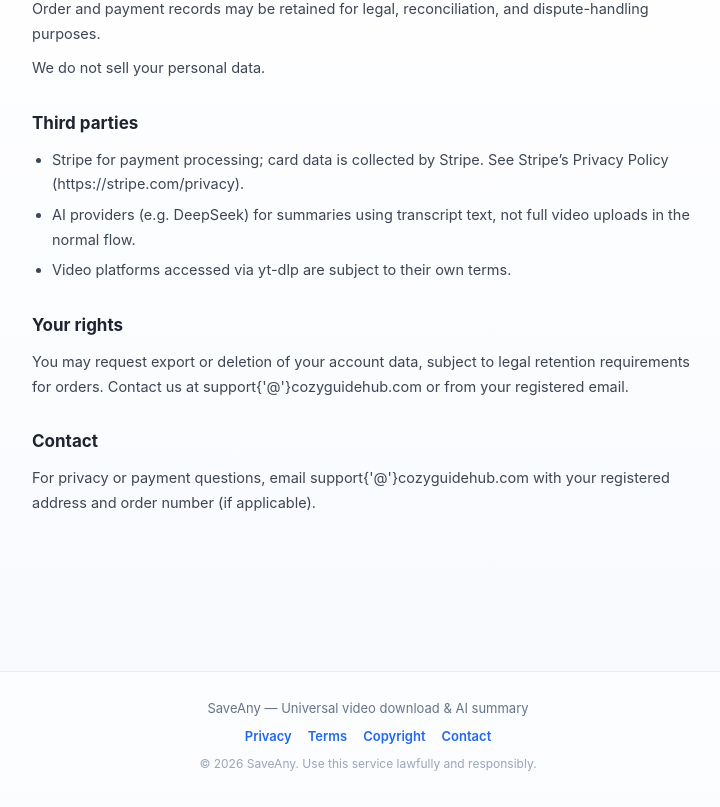
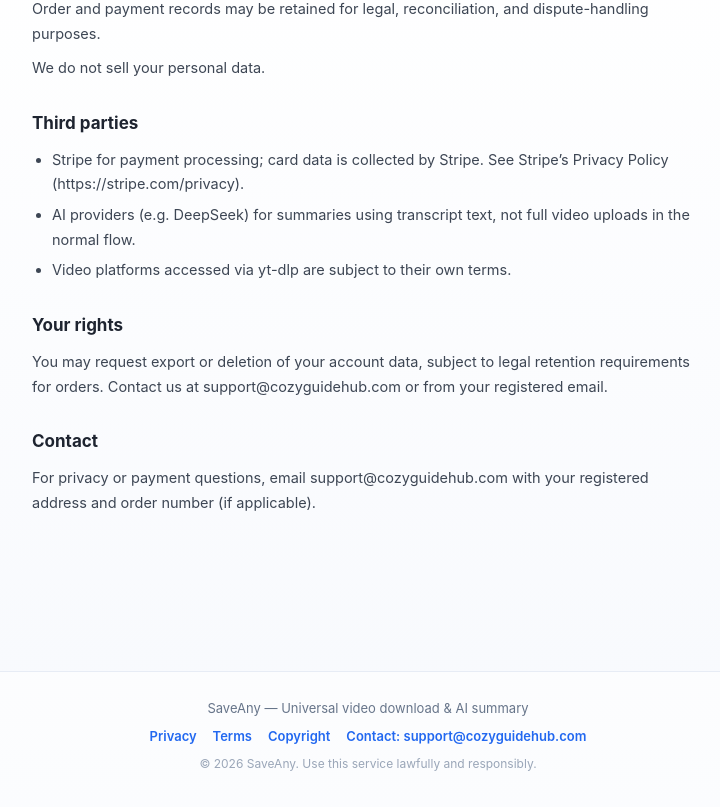
Before and after one commit to yyd841122/Video-Free-downloader, a Vue app in the folder frontend/: page /legal/privacy in a window 1280 px wide. Shown: the part 903-1710 px from the top of the page, without its empty margins (272-992 px from the left). Built offline with nearby package versions, Linux system fonts and the light colour scheme; no server answers.

Commit message:
fix(frontend): show support email safely
Co-authored-by: Cursor <cursoragent@cursor.com>

```diff
--- a/frontend/src/App.vue
+++ b/frontend/src/App.vue
@@ -37,6 +37,9 @@ const handleLogout = () => {
   closeMenu()
   router.push('/')
 }
+
+const SUPPORT_EMAIL = 'support@cozyguidehub.com'
+const SUPPORT_MAILTO = `mailto:${SUPPORT_EMAIL}`
 </script>
 
 <template>
@@ -103,7 +106,7 @@ const handleLogout = () => {
         <RouterLink to="/legal/privacy">{{ t('footer.privacy') }}</RouterLink>
         <RouterLink to="/legal/terms">{{ t('footer.terms') }}</RouterLink>
         <RouterLink to="/legal/copyright">{{ t('footer.copyright') }}</RouterLink>
-        <a :href="`mailto:${t('footer.contactEmail')}`">{{ t('footer.contact') }}</a>
+        <a :href="SUPPORT_MAILTO">{{ t('footer.contactWithEmail', { email: SUPPORT_EMAIL }) }}</a>
       </nav>
       <p class="footer-rights">{{ t('footer.rights', { year: new Date().getFullYear() }) }}</p>
     </footer>
--- a/frontend/src/locales/en-US.js
+++ b/frontend/src/locales/en-US.js
@@ -301,6 +301,7 @@ export default {
     terms: 'Terms',
     copyright: 'Copyright',
     contact: 'Contact',
+    contactWithEmail: 'Contact: {email}',
     contactEmail: "support{'@'}cozyguidehub.com",
     rights: '© {year} SaveAny. Use this service lawfully and responsibly.',
   },
@@ -354,13 +355,13 @@ export default {
         {
           title: 'Your rights',
           paragraphs: [
-            'You may request export or deletion of your account data, subject to legal retention requirements for orders. Contact us at support{\'@\'}cozyguidehub.com or from your registered email.',
+            'You may request export or deletion of your account data, subject to legal retention requirements for orders. Contact us at {supportEmail} or from your registered email.',
           ],
         },
         {
           title: 'Contact',
           paragraphs: [
-            'For privacy or payment questions, email support{\'@\'}cozyguidehub.com with your registered address and order number (if applicable).',
+            'For privacy or payment questions, email {supportEmail} with your registered address and order number (if applicable).',
           ],
         },
       ],
@@ -401,7 +402,7 @@ export default {
             'Before purchase, confirm the plan, price, duration, and feature limits.',
             'If VIP benefits are active or you have used VIP downloads, HD downloads, batch downloads, or similar benefits, refunds are usually not granted.',
             'For clear billing errors—duplicate charges, payment succeeded but VIP not granted, or abnormal order status—contact support for manual review.',
-            'Include your registered email, order number, payment time, and a description. Email support{\'@\'}cozyguidehub.com.',
+            'Include your registered email, order number, payment time, and a description. Email {supportEmail}.',
             'We typically respond within 5–10 business days.',
             'If we confirm a system or billing error, we will help resolve it.',
             'If a refund is issued to the original payment method, timing depends on Stripe, your bank, or the payment provider.',
--- a/frontend/src/locales/zh-CN.js
+++ b/frontend/src/locales/zh-CN.js
@@ -298,6 +298,7 @@ export default {
     terms: '用户协议',
     copyright: '版权说明',
     contact: '联系我们',
+    contactWithEmail: '联系我们：{email}',
     contactEmail: "support{'@'}cozyguidehub.com",
     rights: '© {year} SaveAny. 请合法、合理使用本服务。',
   },
@@ -351,12 +352,12 @@ export default {
         {
           title: '您的权利',
           paragraphs: [
-            '您可申请导出或删除账户及相关数据（法律要求保留的订单记录除外）。请通过 support{\'@\'}cozyguidehub.com 或您注册邮箱联系我们。',
+            '您可申请导出或删除账户及相关数据（法律要求保留的订单记录除外）。请通过 {supportEmail} 或您注册邮箱联系我们。',
           ],
         },
         {
           title: '联系我们',
-          paragraphs: ['如有隐私或支付相关问题，请发送邮件至 support{\'@\'}cozyguidehub.com，并注明您的注册邮箱与订单号（如适用）。'],
+          paragraphs: ['如有隐私或支付相关问题，请发送邮件至 {supportEmail}，并注明您的注册邮箱与订单号（如适用）。'],
         },
       ],
     },
@@ -398,7 +399,7 @@ export default {
             '购买前请确认套餐内容、价格、会员期限和功能限制。',
             '若会员权益已开通，或您已使用会员下载、高清下载、批量下载等权益，通常不予退款。',
             '如出现重复扣款、支付成功但会员未开通、订单状态异常等明显账单问题，可联系客服人工核查。',
-            '联系时请提供注册邮箱、订单号、付款时间和问题说明，发送至 support{\'@\'}cozyguidehub.com。',
+            '联系时请提供注册邮箱、订单号、付款时间和问题说明，发送至 {supportEmail}。',
             '我们通常会在 5–10 个工作日内回复。',
             '经核查确认为系统或账单异常的，我们会协助处理。',
             '如涉及原路退回，到账时间以 Stripe、银行或支付渠道处理为准。',
--- a/frontend/src/views/LegalView.vue
+++ b/frontend/src/views/LegalView.vue
@@ -6,12 +6,19 @@ import { RouterLink, useRoute } from 'vue-router'
 const route = useRoute()
 const { t, tm } = useI18n()
 
+const SUPPORT_EMAIL = 'support@cozyguidehub.com'
+
 const legalKey = computed(() => route.meta.legalKey || 'privacy')
 
 const sections = computed(() => {
   const raw = tm(`legal.${legalKey.value}.sections`)
   return Array.isArray(raw) ? raw : []
 })
+
+function legalText(text) {
+  if (typeof text !== 'string') return text
+  return text.replace(/\{supportEmail\}/g, SUPPORT_EMAIL)
+}
 </script>
 
 <template>
@@ -24,9 +31,9 @@ const sections = computed(() => {
 
     <section v-for="(section, index) in sections" :key="index" class="legal-section">
       <h2>{{ section.title }}</h2>
-      <p v-for="(para, pIdx) in section.paragraphs" :key="pIdx">{{ para }}</p>
+      <p v-for="(para, pIdx) in section.paragraphs" :key="pIdx">{{ legalText(para) }}</p>
       <ul v-if="section.items?.length">
-        <li v-for="(item, iIdx) in section.items" :key="iIdx">{{ item }}</li>
+        <li v-for="(item, iIdx) in section.items" :key="iIdx">{{ legalText(item) }}</li>
       </ul>
     </section>
   </article>
```
